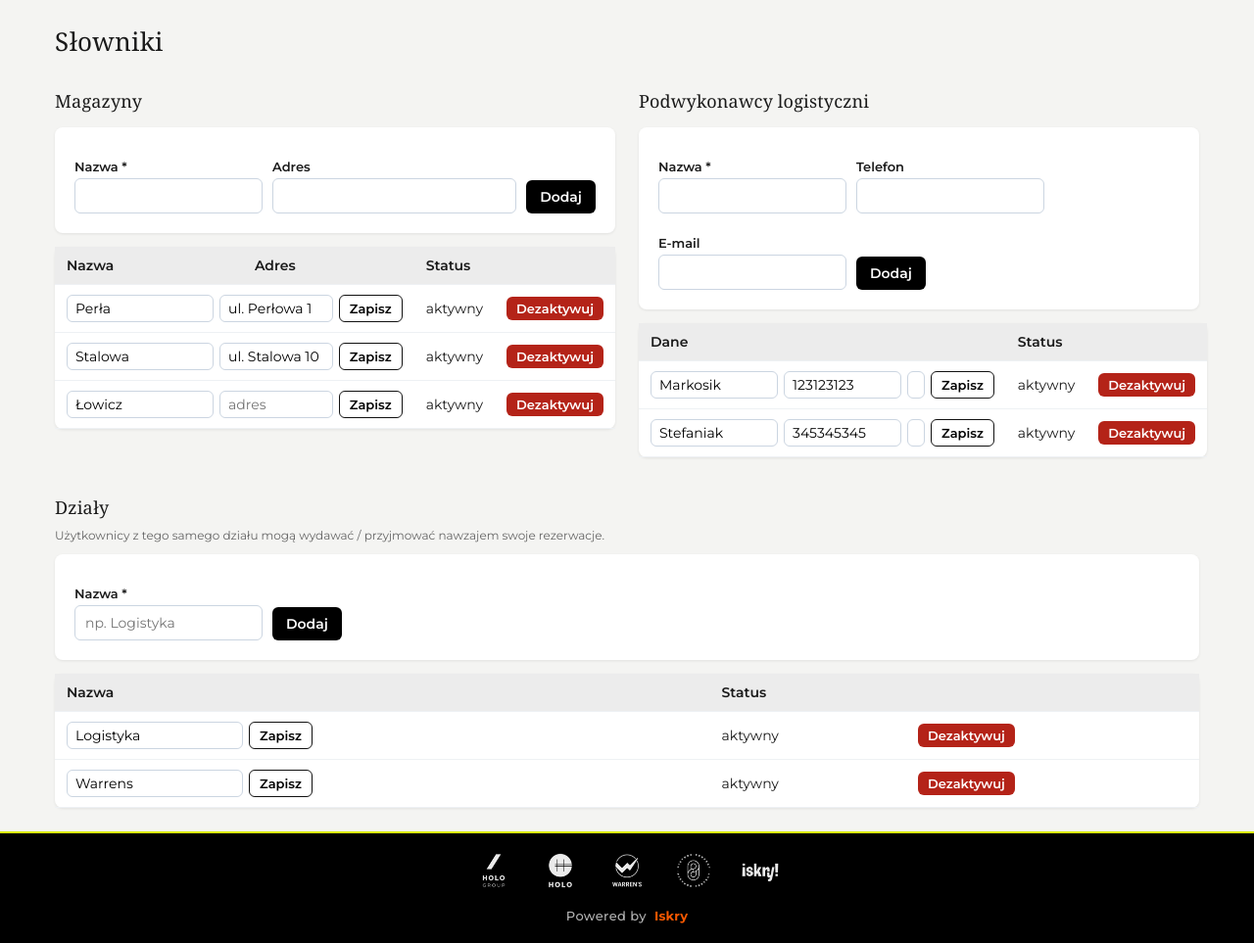
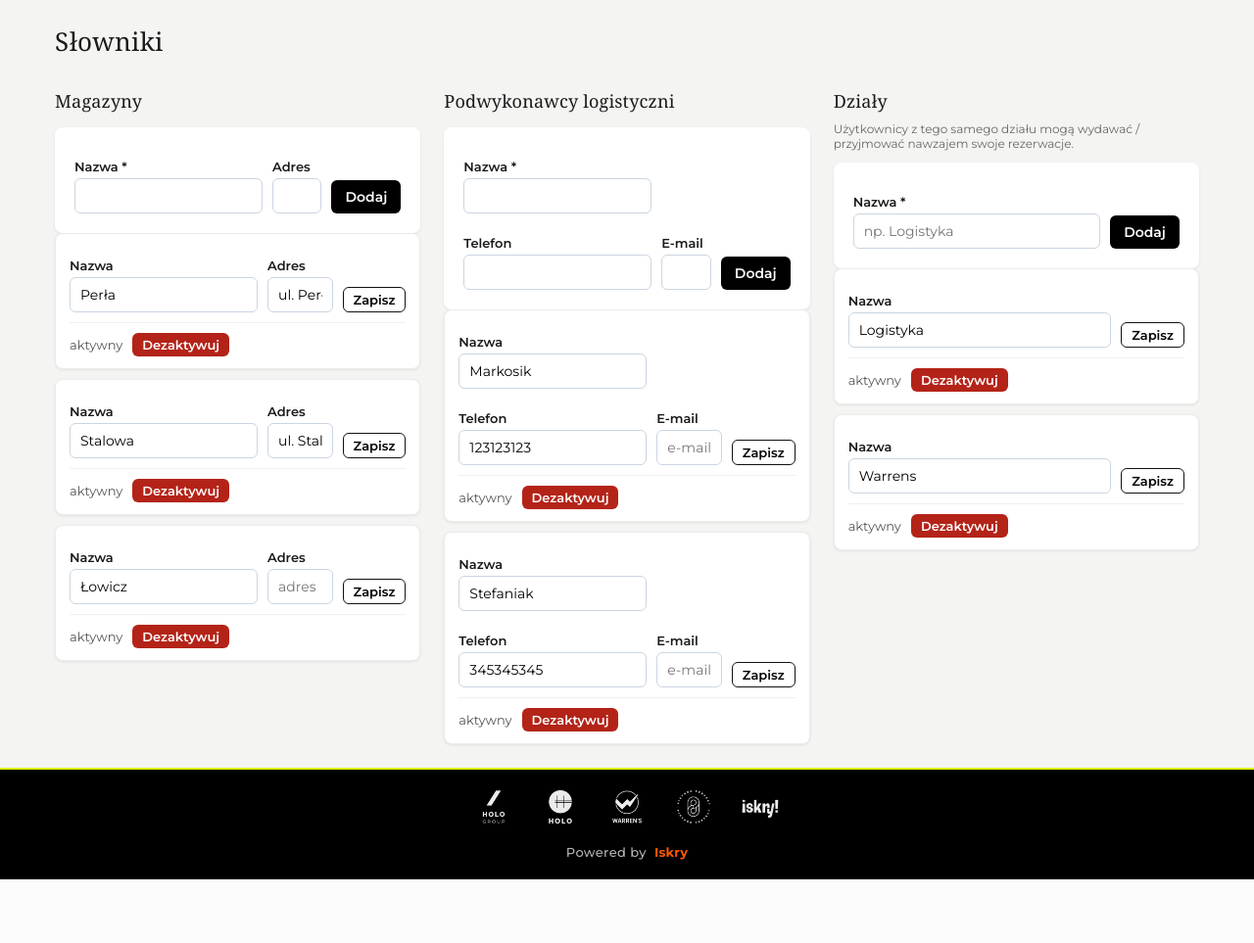
Before and after one commit to michaljakobczak1-oss/magazyn-app, a Flask app: page /dictionaries in a window 1280 px wide. Shown: the part 64-1027 px from the top of the page at 98% size. After the commit the page ends 962 px from the top, so only its background shows below. Run offline with Flask 3, Linux system fonts and the light colour scheme; a user stored in the database is signed in; data comes from the database, SQL or seed files in the repository; some web fonts are replaced.

Commit message:
Fix mobile overflow on reservations, dictionaries, and users.
Stack card fields vertically, constrain the bottom action bar, and replace wide admin tables with full-width forms.

Co-authored-by: Cursor <cursoragent@cursor.com>

```diff
--- a/templates/base.html
+++ b/templates/base.html
@@ -275,9 +275,43 @@ label { display:block; margin:12px 0 4px; font-weight:600; font-size:13px; }
 .filters .filter-more-body { display:contents; }
 .filters .filter-actions-core { display:contents; }
 
+/* Słowniki / użytkownicy */
+.dict-grid {
+  display:flex; gap:24px; flex-wrap:wrap; align-items:flex-start;
+}
+.dict-section { flex:1; min-width:min(100%, 360px); }
+.dict-hint { font-size:12px; color:#666; margin-top:-6px; }
+.dict-empty { color:#666; font-size:14px; margin:8px 0; }
+.dict-add-form,
+.dict-edit-form {
+  display:flex; gap:10px; align-items:flex-end; flex-wrap:wrap;
+}
+.dict-add-form > div,
+.dict-edit-form > div { min-width:0; }
+.dict-grow { flex:1; min-width:160px; }
+.dict-list { display:flex; flex-direction:column; gap:10px; }
+.dict-item {
+  background:#fff; border-radius:8px; padding:12px 14px;
+  box-shadow:0 1px 3px rgba(0,0,0,.08); border:1px solid #ececec;
+}
+.dict-meta {
+  display:flex; gap:10px; align-items:center; flex-wrap:wrap;
+  margin-top:10px; padding-top:10px; border-top:1px solid #f0f0f0;
+}
+.dict-status { font-size:13px; color:#555; }
+.user-item-head {
+  display:flex; justify-content:space-between; gap:8px; flex-wrap:wrap;
+  margin-bottom:10px; align-items:baseline;
+}
+.user-pwd-form {
+  display:flex; gap:8px; align-items:center; flex-wrap:wrap; flex:1;
+}
+.user-pwd-form input { flex:1; min-width:140px; width:auto; }
+
 @media (max-width:800px) {
   .mobile-only { display:revert !important; }
   .desktop-only { display:none !important; }
+  html, body { overflow-x:hidden; max-width:100%; }
   .nav-toggle { display:inline-flex; }
   nav {
     min-height:auto; padding:10px 14px; gap:10px;
--- a/templates/dictionaries.html
+++ b/templates/dictionaries.html
@@ -2,105 +2,134 @@
 {% block title %}Słowniki – Magazyn{% endblock %}
 {% block content %}
 <h1>Słowniki</h1>
-<div style="display:flex; gap:24px; flex-wrap:wrap; align-items:flex-start;">
+<div class="dict-grid">
 
-  <div style="flex:1; min-width:420px;">
+  <section class="dict-section">
     <h2>Magazyny</h2>
-    <div class="card wide" style="margin-bottom:14px;">
-      <form method="post" action="{{ url_for('warehouse_add') }}" style="display:flex; gap:10px; align-items:flex-end; flex-wrap:wrap;">
-        <div><label>Nazwa *</label><input name="name" required></div>
-        <div style="flex:1; min-width:180px;"><label>Adres</label><input name="address"></div>
+    <div class="card wide dict-add-card">
+      <form method="post" action="{{ url_for('warehouse_add') }}" class="dict-add-form">
+        <div>
+          <label>Nazwa *</label>
+          <input name="name" required>
+        </div>
+        <div class="dict-grow">
+          <label>Adres</label>
+          <input name="address">
+        </div>
         <button class="btn">Dodaj</button>
       </form>
     </div>
-    <table>
-      <tr><th>Nazwa</th><th>Adres</th><th>Status</th><th></th></tr>
+    <div class="dict-list">
       {% for w in warehouses %}
-      <tr>
-        <td colspan="2">
-          <form class="inline" method="post" action="{{ url_for('warehouse_edit', wid=w.id) }}" style="display:inline-flex; gap:6px; width:100%;">
-            <input name="name" value="{{ w.name }}" required style="width:150px; padding:4px 8px;">
-            <input name="address" value="{{ w.address or '' }}" placeholder="adres" style="flex:1; padding:4px 8px;">
+      <div class="dict-item">
+        <form method="post" action="{{ url_for('warehouse_edit', wid=w.id) }}" class="dict-edit-form">
+          <div>
+            <label>Nazwa</label>
+            <input name="name" value="{{ w.name }}" required>
+          </div>
+          <div class="dict-grow">
+            <label>Adres</label>
+            <input name="address" value="{{ w.address or '' }}" placeholder="adres">
+          </div>
           <button class="btn small ghost">Zapisz</button>
         </form>
-        </td>
-        <td>{{ 'aktywny' if w.active else 'nieaktywny' }}</td>
-        <td>
-          <form class="inline" method="post" action="{{ url_for('warehouse_toggle', wid=w.id) }}">
+        <div class="dict-meta">
+          <span class="dict-status">{{ 'aktywny' if w.active else 'nieaktywny' }}</span>
+          <form method="post" action="{{ url_for('warehouse_toggle', wid=w.id) }}">
             <button class="btn small {{ 'danger' if w.active else 'ok' }}">{{ 'Dezaktywuj' if w.active else 'Aktywuj' }}</button>
           </form>
-        </td>
-      </tr>
+        </div>
+      </div>
       {% else %}
-      <tr><td colspan="4">Brak magazynów – dodaj pierwszy powyżej.</td></tr>
+      <p class="dict-empty">Brak magazynów – dodaj pierwszy powyżej.</p>
       {% endfor %}
-    </table>
     </div>
+  </section>
 
-  <div style="flex:1; min-width:420px;">
+  <section class="dict-section">
     <h2>Podwykonawcy logistyczni</h2>
-    <div class="card wide" style="margin-bottom:14px;">
-      <form method="post" action="{{ url_for('partner_add') }}" style="display:flex; gap:10px; align-items:flex-end; flex-wrap:wrap;">
-        <div><label>Nazwa *</label><input name="name" required></div>
-        <div><label>Telefon</label><input name="phone"></div>
-        <div><label>E-mail</label><input name="email" type="email"></div>
+    <div class="card wide dict-add-card">
+      <form method="post" action="{{ url_for('partner_add') }}" class="dict-add-form">
+        <div>
+          <label>Nazwa *</label>
+          <input name="name" required>
+        </div>
+        <div>
+          <label>Telefon</label>
+          <input name="phone">
+        </div>
+        <div class="dict-grow">
+          <label>E-mail</label>
+          <input name="email" type="email">
+        </div>
         <button class="btn">Dodaj</button>
       </form>
     </div>
-    <table>
-      <tr><th>Dane</th><th>Status</th><th></th></tr>
+    <div class="dict-list">
       {% for p in partners %}
-      <tr>
-        <td>
-          <form class="inline" method="post" action="{{ url_for('partner_edit', pid=p.id) }}" style="display:inline-flex; gap:6px; width:100%;">
-            <input name="name" value="{{ p.name }}" required style="width:130px; padding:4px 8px;">
-            <input name="phone" value="{{ p.phone or '' }}" placeholder="telefon" style="width:120px; padding:4px 8px;">
-            <input name="email" value="{{ p.email or '' }}" placeholder="e-mail" style="flex:1; padding:4px 8px;">
+      <div class="dict-item">
+        <form method="post" action="{{ url_for('partner_edit', pid=p.id) }}" class="dict-edit-form">
+          <div>
+            <label>Nazwa</label>
+            <input name="name" value="{{ p.name }}" required>
+          </div>
+          <div>
+            <label>Telefon</label>
+            <input name="phone" value="{{ p.phone or '' }}" placeholder="telefon">
+          </div>
+          <div class="dict-grow">
+            <label>E-mail</label>
+            <input name="email" value="{{ p.email or '' }}" placeholder="e-mail">
+          </div>
           <button class="btn small ghost">Zapisz</button>
         </form>
-        </td>
-        <td>{{ 'aktywny' if p.active else 'nieaktywny' }}</td>
-        <td>
-          <form class="inline" method="post" action="{{ url_for('partner_toggle', pid=p.id) }}">
+        <div class="dict-meta">
+          <span class="dict-status">{{ 'aktywny' if p.active else 'nieaktywny' }}</span>
+          <form method="post" action="{{ url_for('partner_toggle', pid=p.id) }}">
             <button class="btn small {{ 'danger' if p.active else 'ok' }}">{{ 'Dezaktywuj' if p.active else 'Aktywuj' }}</button>
           </form>
-        </td>
-      </tr>
+        </div>
+      </div>
+      {% else %}
+      <p class="dict-empty">Brak podwykonawców.</p>
       {% endfor %}
-    </table>
     </div>
+  </section>
 
-  <div style="flex:1; min-width:320px;">
+  <section class="dict-section">
     <h2>Działy</h2>
-    <p style="font-size:12px; color:#666; margin-top:-6px;">Użytkownicy z tego samego działu mogą wydawać / przyjmować nawzajem swoje rezerwacje.</p>
-    <div class="card wide" style="margin-bottom:14px;">
-      <form method="post" action="{{ url_for('department_add') }}" style="display:flex; gap:10px; align-items:flex-end; flex-wrap:wrap;">
-        <div><label>Nazwa *</label><input name="name" required placeholder="np. Logistyka"></div>
+    <p class="dict-hint">Użytkownicy z tego samego działu mogą wydawać / przyjmować nawzajem swoje rezerwacje.</p>
+    <div class="card wide dict-add-card">
+      <form method="post" action="{{ url_for('department_add') }}" class="dict-add-form">
+        <div class="dict-grow">
+          <label>Nazwa *</label>
+          <input name="name" required placeholder="np. Logistyka">
+        </div>
         <button class="btn">Dodaj</button>
       </form>
     </div>
-    <table>
-      <tr><th>Nazwa</th><th>Status</th><th></th></tr>
+    <div class="dict-list">
       {% for d in departments %}
-      <tr>
-        <td>
-          <form class="inline" method="post" action="{{ url_for('department_edit', did=d.id) }}" style="display:inline-flex; gap:6px;">
-            <input name="name" value="{{ d.name }}" required style="width:180px; padding:4px 8px;">
+      <div class="dict-item">
+        <form method="post" action="{{ url_for('department_edit', did=d.id) }}" class="dict-edit-form">
+          <div class="dict-grow">
+            <label>Nazwa</label>
+            <input name="name" value="{{ d.name }}" required>
+          </div>
           <button class="btn small ghost">Zapisz</button>
         </form>
-        </td>
-        <td>{{ 'aktywny' if d.active else 'nieaktywny' }}</td>
-        <td>
-          <form class="inline" method="post" action="{{ url_for('department_toggle', did=d.id) }}">
+        <div class="dict-meta">
+          <span class="dict-status">{{ 'aktywny' if d.active else 'nieaktywny' }}</span>
+          <form method="post" action="{{ url_for('department_toggle', did=d.id) }}">
             <button class="btn small {{ 'danger' if d.active else 'ok' }}">{{ 'Dezaktywuj' if d.active else 'Aktywuj' }}</button>
           </form>
-        </td>
-      </tr>
+        </div>
+      </div>
       {% else %}
-      <tr><td colspan="3">Brak działów – dodaj np. Logistyka, Zakupy.</td></tr>
+      <p class="dict-empty">Brak działów – dodaj np. Logistyka, Zakupy.</p>
       {% endfor %}
-    </table>
     </div>
+  </section>
 
 </div>
 {% endblock %}
--- a/templates/reservations.html
+++ b/templates/reservations.html
@@ -89,7 +89,7 @@
     <span class="desktop-only">Zbiorcze wydanie</span><span class="mobile-only">Wydaj</span>
   </button>
   <button type="button" class="float-rail-btn ok" id="float-bulk-return" title="Przyjmij zwrot zaznaczonych">
-    <span class="desktop-only">Zbiorcze przyjęcie</span><span class="mobile-only">Przyjmij zwrot</span>
+    <span class="desktop-only">Zbiorcze przyjęcie</span><span class="mobile-only">Zwrot</span>
   </button>
 </div>
 
```
Also changed, not shown: other parts of templates/base.html (+67 -20 lines), templates/users.html (+54 -31 lines). Lines whose indentation alone changed are shown as unchanged.
